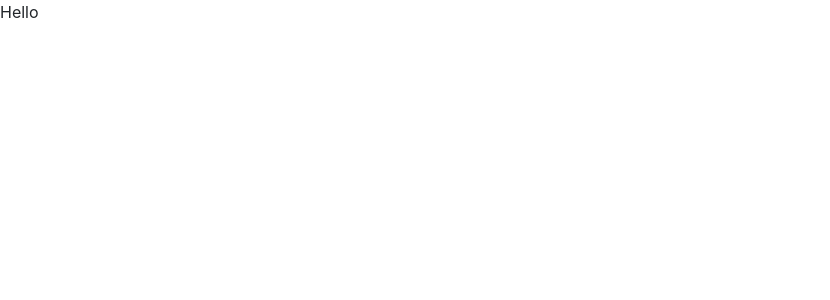
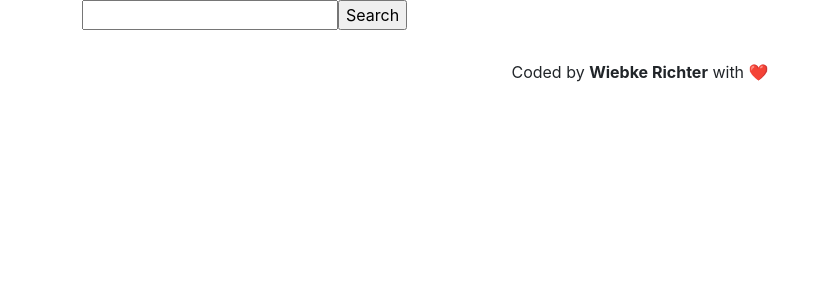
Before and after one commit to wiebkerichter/dictionary-react-wr, a React (Create React App) app: page / in a window 1280 px wide. Shown: the top 300 px of the page, without its empty margins (0-830 px from the left). Built offline with nearby package versions, Linux system fonts and the light colour scheme.

Commit message:
created a component "Dictionary" and added the search function

```diff
--- a/src/App.css
+++ b/src/App.css
@@ -0,0 +1,4 @@
+footer {
+  text-align: center;
+  margin: 30px auto;
+}
--- a/src/App.js
+++ b/src/App.js
@@ -1,7 +1,17 @@
 import "./App.css";
+import Dictionary from "./Dictionary";
 
 function App() {
-  return <div className="App">Hello</div>;
+  return (
+    <div className="App">
+      <div className="container">
+        <Dictionary />
+        <footer className="footer">
+          Coded by <strong>Wiebke Richter</strong> with ❤️
+        </footer>
+      </div>
+    </div>
+  );
 }
 
 export default App;
--- /dev/null
+++ b/src/Dictionary.js
@@ -0,0 +1,20 @@
+import React, { useState } from "react";
+
+export default function Dictionary() {
+  let [keyword, setKeyword] = useState("");
+  function handleSubmit(event) {
+    event.preventDefault();
+    alert(`Searching for ${keyword}`);
+  }
+
+  function updateKeyword(event) {
+    setKeyword(event.target.value);
+  }
+
+  return (
+    <form onSubmit={handleSubmit}>
+      <input type="search" onChange={updateKeyword} />
+      <input type="submit" value="Search" />
+    </form>
+  );
+}
```
